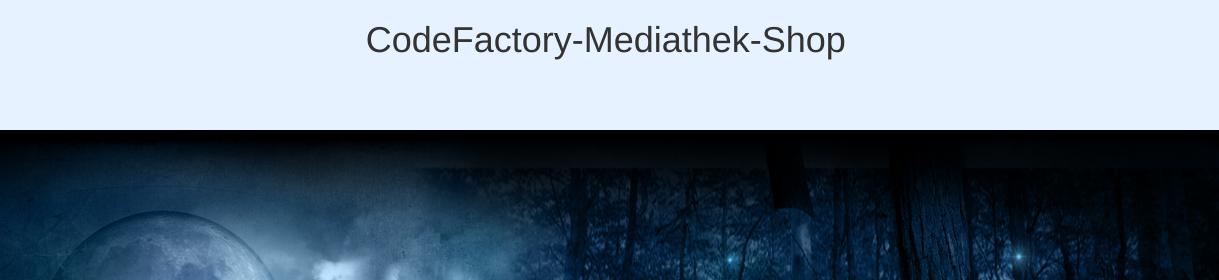
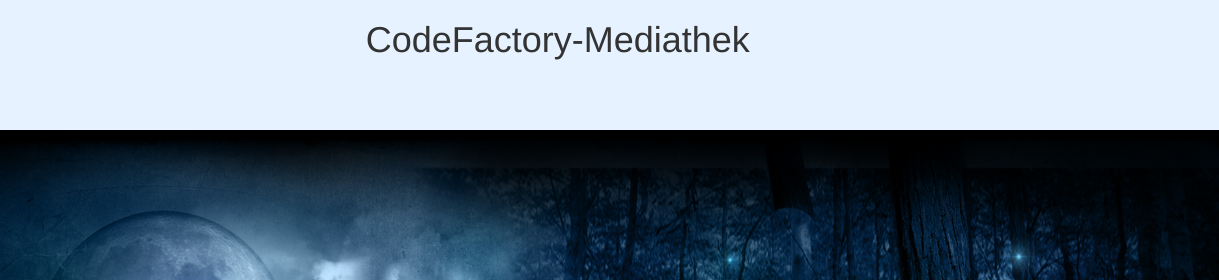
Before and after one commit to stepienm/stepien-manuela-FSWD30-CodeReview6, a plain HTML site: page index.html in a window 1280 px wide. Shown: the top 280 px of the page, 61-1280 px from the left. Drawn offline with nearby package versions, Linux system fonts and the light colour scheme.

Commit message:
my commit

```diff
--- a/index.html
+++ b/index.html
@@ -43,7 +43,7 @@
     </div>
 
     <div class="col-4 col-xs-offset-4">
-        <h1> CodeFactory-Mediathek-Shop</h1>
+        <h1> CodeFactory-Mediathek</h1>
 
 <br>
 <br>
```
